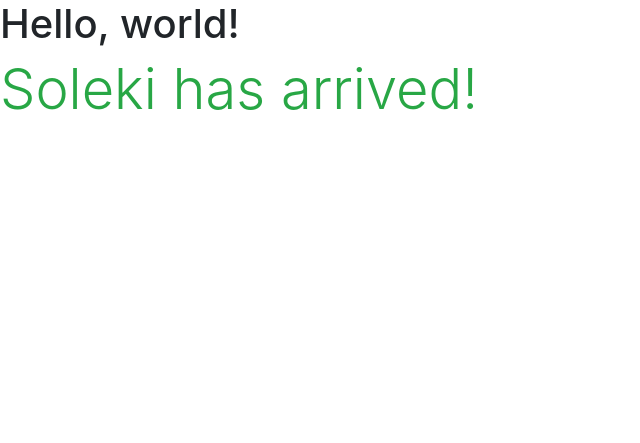
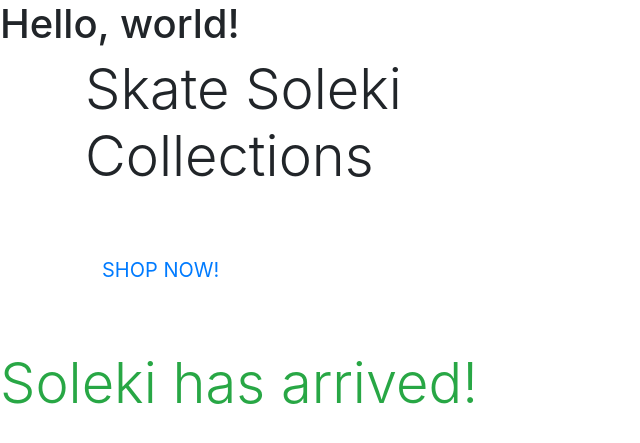
Before and after one commit to AlexNexton/soleki, a Django app: page / in a window 1280 px wide. Shown: the top 443 px of the page, without its empty margins (0-640 px from the left). Run offline with Django 3.2, Linux system fonts and the light colour scheme; some libraries are stand-ins or nearby versions.

Commit message:
added homepage content

```diff
--- a/home/templates/home/index.html
+++ b/home/templates/home/index.html
@@ -1,8 +1,31 @@
 {% extends "base.html" %}
 
 {% load static %}
+{% block page_header %}
+<div class="container header-container">
+    <div class="row">
+        <div class="col">
 
+        </div>
+    </div>
+</div>
+{% endblock %}
 {% block content %}
+
+<div class="container h-100">
+    <div class="row h-100">
+        <div class="col-7 col-md-6 my-auto">
+            <h1 class="display-4 logo-font text-black">
+                Skate Soleki Collections
+            </h1>
+            <div class="my-5">
+                <h4>
+                    <a href="" class="shop-now-button btn btn-lg rounded-0 text-uppercase py-3">Shop Now!</a>
+                </h4>
+            </div>
+        </div>
+    </div>
+</div>
 
 <h1 class="display-4 text-success">Soleki has arrived!</h1>
 
```
